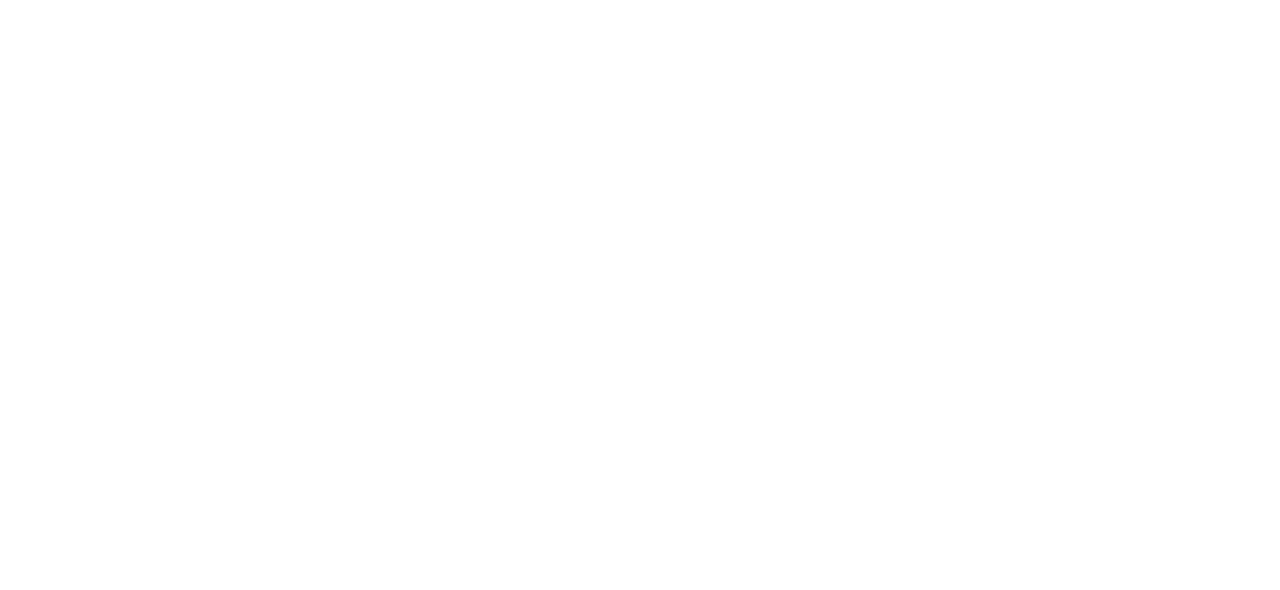
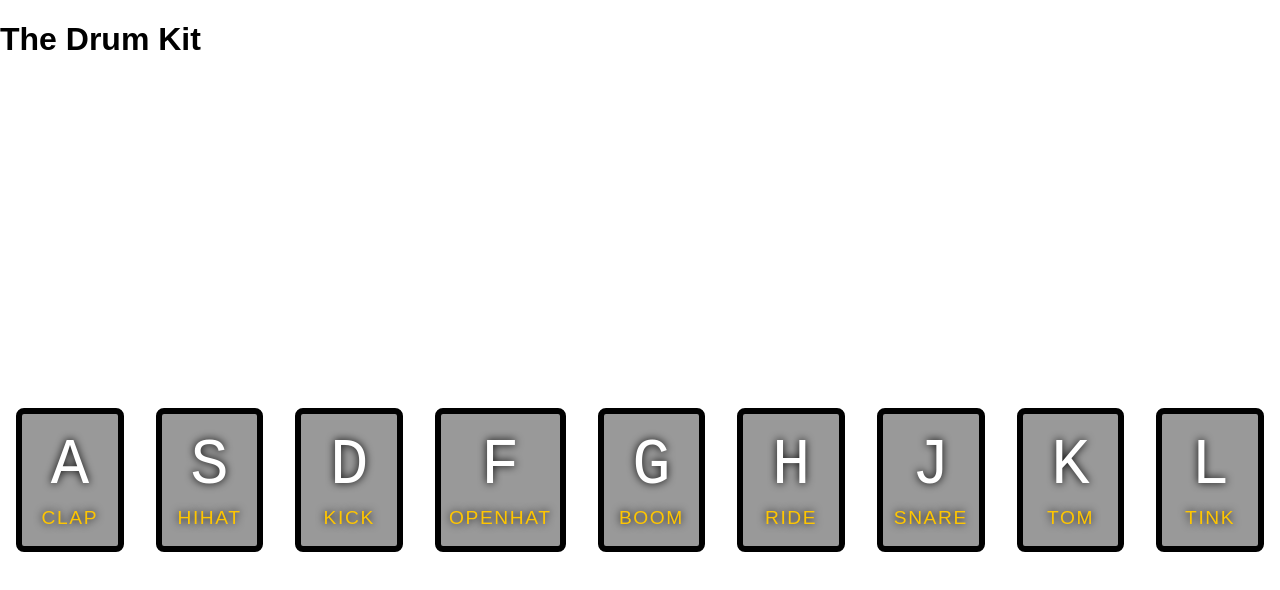
Before and after one commit to Jackdashton/drumkit, a plain HTML site: page index.html in a window 1280 px wide. Drawn offline with Linux system fonts and the light colour scheme.

Commit message:
js added and css added

```diff
--- a/index.html
+++ b/index.html
@@ -7,6 +7,57 @@
   </head>
 
   <body>
-    <script src="main.js"> </script>
+    <h1>The Drum Kit</h1>
+
+    <div class="keys">
+      <div data-key="65" class="key">
+        <kbd>A</kbd>
+        <span class="sound">clap</span>
+      </div>
+      <div data-key="83" class="key">
+        <kbd>S</kbd>
+        <span class="sound">hihat</span>
+      </div>
+      <div data-key="68" class="key">
+        <kbd>D</kbd>
+        <span class="sound">kick</span>
+      </div>
+      <div data-key="70" class="key">
+        <kbd>F</kbd>
+        <span class="sound">openhat</span>
+      </div>
+      <div data-key="71" class="key">
+        <kbd>G</kbd>
+        <span class="sound">boom</span>
+      </div>
+      <div data-key="72" class="key">
+        <kbd>H</kbd>
+        <span class="sound">ride</span>
+      </div>
+      <div data-key="74" class="key">
+        <kbd>J</kbd>
+        <span class="sound">snare</span>
+      </div>
+      <div data-key="75" class="key">
+        <kbd>K</kbd>
+        <span class="sound">tom</span>
+      </div>
+      <div data-key="76" class="key">
+        <kbd>L</kbd>
+        <span class="sound">tink</span>
+      </div>
+    </div>
+
+    <audio data-key="65" src="sounds/clap.wav"></audio>
+    <audio data-key="83" src="sounds/hihat.wav"></audio>
+    <audio data-key="68" src="sounds/kick.wav"></audio>
+    <audio data-key="70" src="sounds/openhat.wav"></audio>
+    <audio data-key="71" src="sounds/boom.wav"></audio>
+    <audio data-key="72" src="sounds/ride.wav"></audio>
+    <audio data-key="74" src="sounds/snare.wav"></audio>
+    <audio data-key="75" src="sounds/tom.wav"></audio>
+    <audio data-key="76" src="sounds/tink.wav"></audio>
+
+    <script src="main.js"></script>
   </body>
 </html>
--- a/main.css
+++ b/main.css
@@ -0,0 +1,46 @@
+
+body,html {
+  margin: 0;
+  padding: 0;
+  font-family: sans-serif;
+}
+
+.keys {
+  display: flex;
+  flex: 1;
+  min-height: 100vh;
+  align-items: center;
+  justify-content: center;
+}
+
+.key {
+  border: .4rem solid black;
+  border-radius: .5rem;
+  margin: 1rem;
+  font-size: 1.5rem;
+  padding: 1rem .5rem;
+  transition: all .07s ease;
+  width: 10rem;
+  text-align: center;
+  color: white;
+  background: rgba(0,0,0,0.4);
+  text-shadow: 0 0 .5rem black;
+}
+
+.playing {
+  transform: scale(1.1);
+  border-color: #ffc600;
+  box-shadow: 0 0 1rem #ffc600;
+}
+
+kbd {
+  display: block;
+  font-size: 4rem;
+}
+
+.sound {
+  font-size: 1.2rem;
+  text-transform: uppercase;
+  letter-spacing: .1rem;
+  color: #ffc600;
+}
--- a/main.js
+++ b/main.js
@@ -1 +1,20 @@
-console.log("Hello");
+function playSound(e) {
+  const audio = document.querySelector(`audio[data-key="${e.keyCode}"]`); // select something with data-key 65
+  const key = document.querySelector(`.key[data-key="${e.keyCode}"]`); // select something with the class 'key'
+  console.log(audio);
+  if (!audio) return;
+  audio.currentTime = 0; // Rewind to the start to allow play repeatedly.
+  audio.play();
+  console.log(key);
+  key.classList.add("playing");
+  // transition end event
+}
+function removeTransition(e) {
+  if (e.propertyName !== 'transform') return; // skip if not a transform
+  this.classList.remove('playing');
+}
+
+const keys = document.querySelectorAll('.key');
+// Each key gets an event listener added to it, when transition ending we run removeTransition
+keys.forEach(key => key.addEventListener('transitioned', removeTransition));
+window.addEventListener("keydown", playSound);
```
Also changed, not shown: 9 other files.
